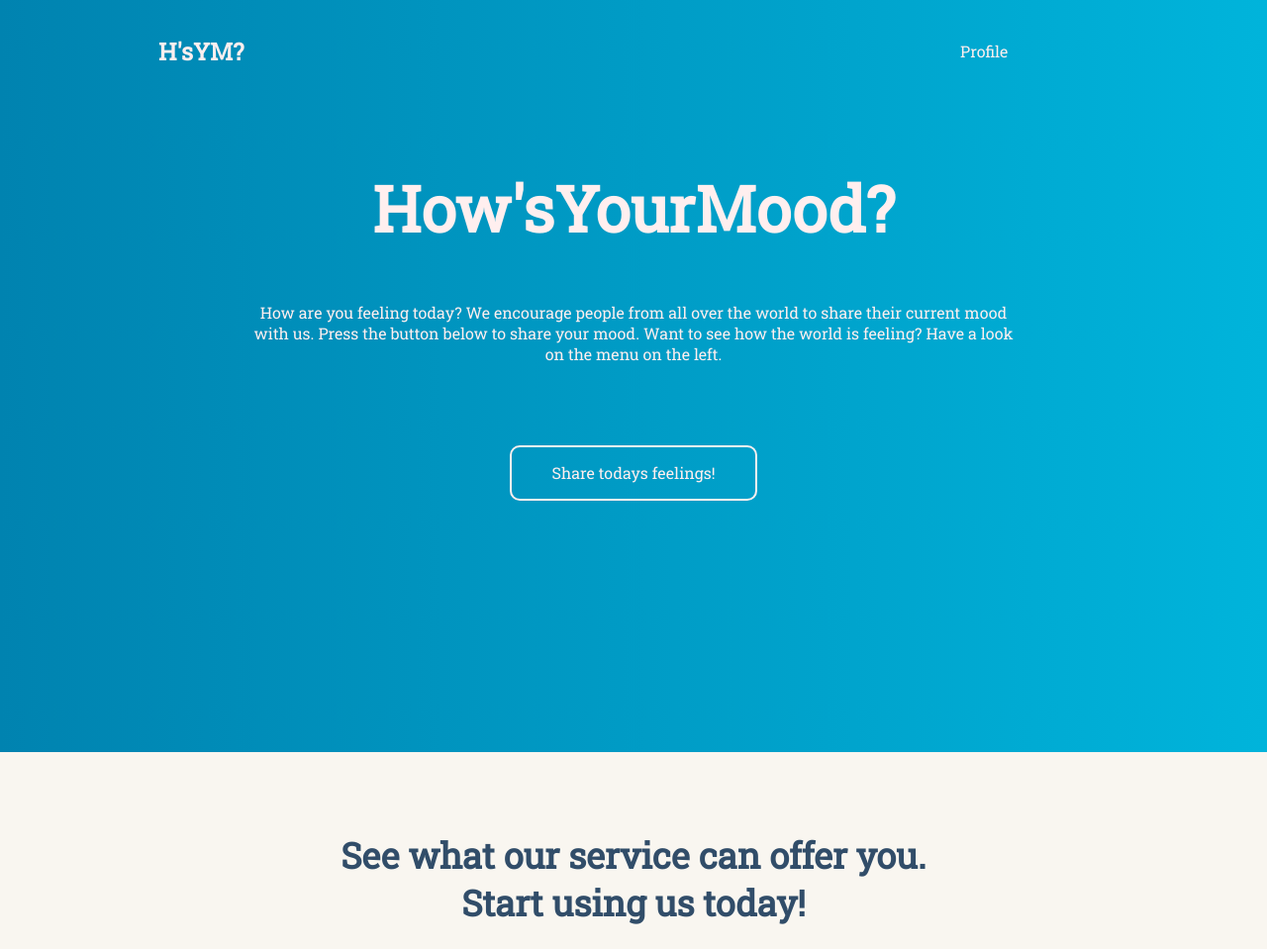
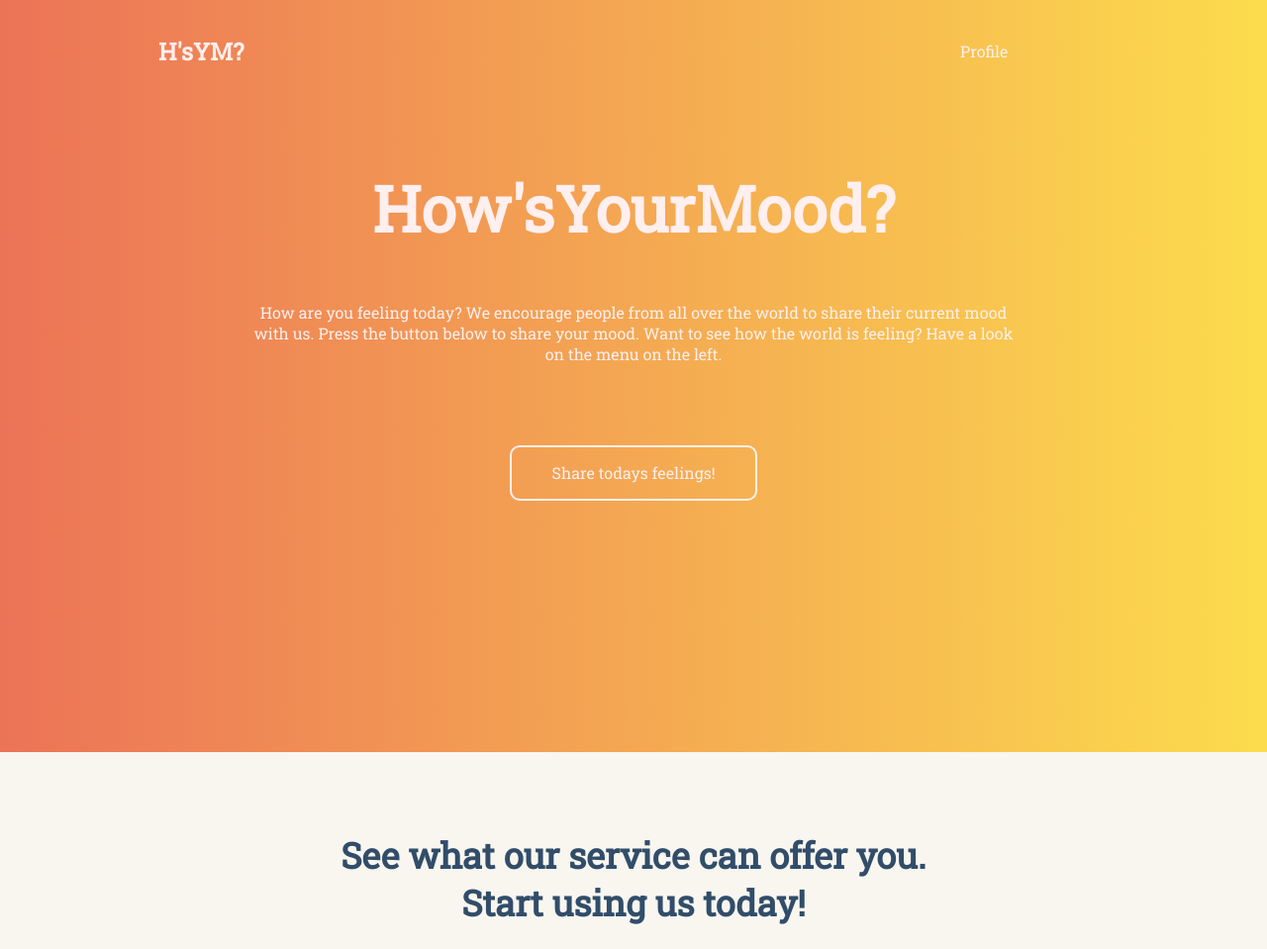
Before and after one commit to Raademar/mood, a PHP site: page / in a window 1280 px wide. Shown: the top 959 px of the page at 99% size. Run offline with PHP 8.4, Linux system fonts and the light colour scheme; some libraries are stand-ins or nearby versions.

Commit message:
working on color theme

```diff
--- a/dist/styles.955828fc.css
+++ b/dist/styles.955828fc.css
@@ -18,9 +18,9 @@ body {
 }
 
 .first-section {
-  background: #00B4DB;  /* fallback for old browsers */
-  background: -webkit-linear-gradient(to right, #0083B0, #00B4DB);  /* Chrome 10-25, Safari 5.1-6 */
-  background: linear-gradient(to right, #0083B0, #00B4DB); /* W3C, IE 10+/ Edge, Firefox 16+, Chrome 26+, Opera 12+, Safari 7+ */
+  background: #79C99E;  /* fallback for old browsers */
+  background: -webkit-linear-gradient(to right, #79C99E, #508484);  /* Chrome 10-25, Safari 5.1-6 */
+  background: linear-gradient(to right, #EC7357, #FCDC4D); /* W3C, IE 10+/ Edge, Firefox 16+, Chrome 26+, Opera 12+, Safari 7+ */
   height: 95vh;
 }
 
--- a/dist/userPage.html
+++ b/dist/userPage.html
@@ -10,7 +10,7 @@
 <script src="/profileStyles.ff93074a.js"></script></head>
 <body>
   <section class="profile-first-section">
-    <h1 class="profile-h1">Hey! Checkout how you have been feeling.</h1>
+    <h1 class="profile-h1"></h1>
     <div class="lineChartContainer">
       <canvas id="lineChart"></canvas>
     </div>
--- a/js/lineChart.js
+++ b/js/lineChart.js
@@ -33,7 +33,7 @@ let myChart = new Chart(ctx, {
       },
       legend: {
           labels: {
-              fontColor: '#000'
+              fontColor: '#fff'
           }
       },
       scales: {
--- a/js/pieChart.js
+++ b/js/pieChart.js
@@ -51,7 +51,7 @@ let pieChart = new Chart(ctx, {
       },
       elements: {
         line: {
-            tension: 1, // disables bezier curves
+            tension: 0, // disables bezier curves
         }
     }
   }
--- a/styles.css
+++ b/styles.css
@@ -18,9 +18,9 @@ body {
 }
 
 .first-section {
-  background: #00B4DB;  /* fallback for old browsers */
-  background: -webkit-linear-gradient(to right, #0083B0, #00B4DB);  /* Chrome 10-25, Safari 5.1-6 */
-  background: linear-gradient(to right, #0083B0, #00B4DB); /* W3C, IE 10+/ Edge, Firefox 16+, Chrome 26+, Opera 12+, Safari 7+ */
+  background: #79C99E;  /* fallback for old browsers */
+  background: -webkit-linear-gradient(to right, #79C99E, #508484);  /* Chrome 10-25, Safari 5.1-6 */
+  background: linear-gradient(to right, #EC7357, #FCDC4D); /* W3C, IE 10+/ Edge, Firefox 16+, Chrome 26+, Opera 12+, Safari 7+ */
   height: 95vh;
 }
 
--- a/userPage.html
+++ b/userPage.html
@@ -10,7 +10,7 @@
 </head>
 <body>
   <section class="profile-first-section">
-    <h1 class="profile-h1">Hey! Checkout how you have been feeling.</h1>
+    <h1 class="profile-h1"></h1>
     <div class="lineChartContainer">
       <canvas id="lineChart"></canvas>
     </div>
```
Also changed, not shown: dist/profileStyles.ff93074a.css (+8 -0 lines), profileStyles.css (+8 -0 lines), dist/getMood.899e3035.js, 1 other file.
